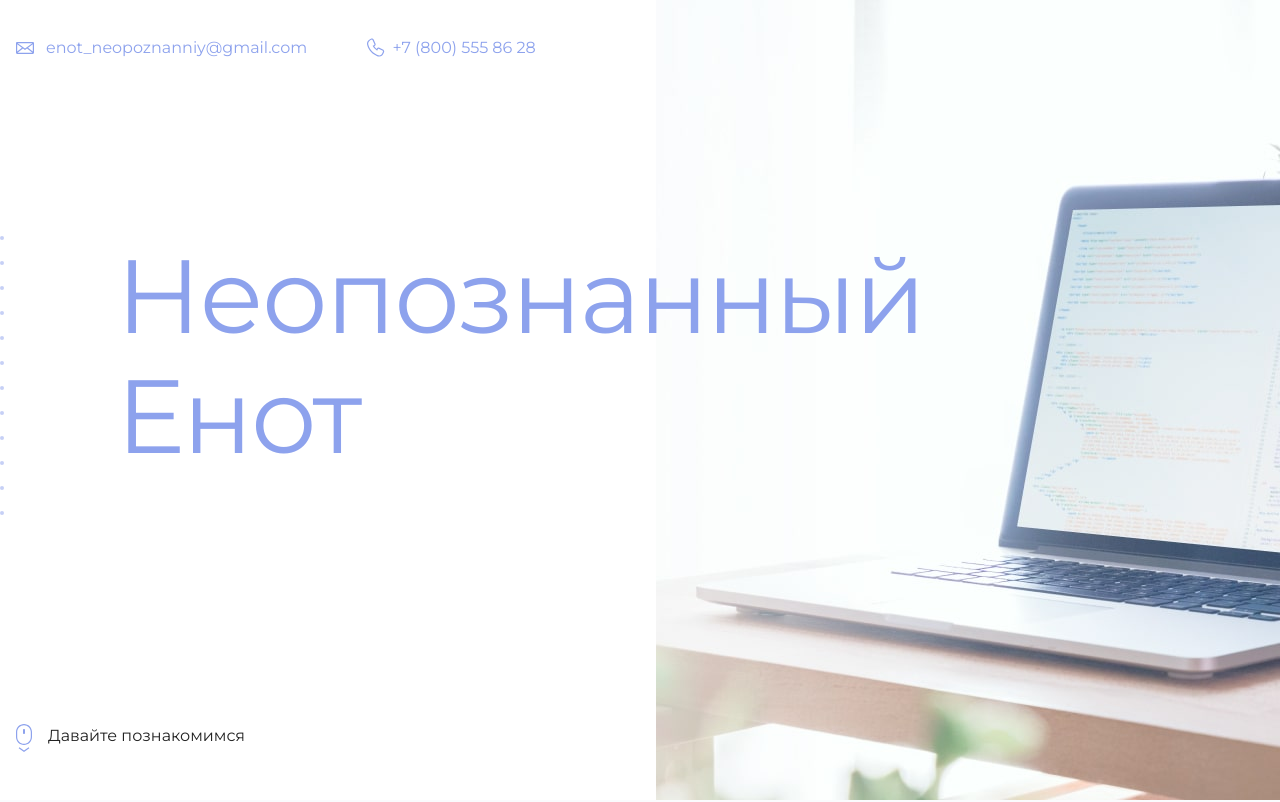
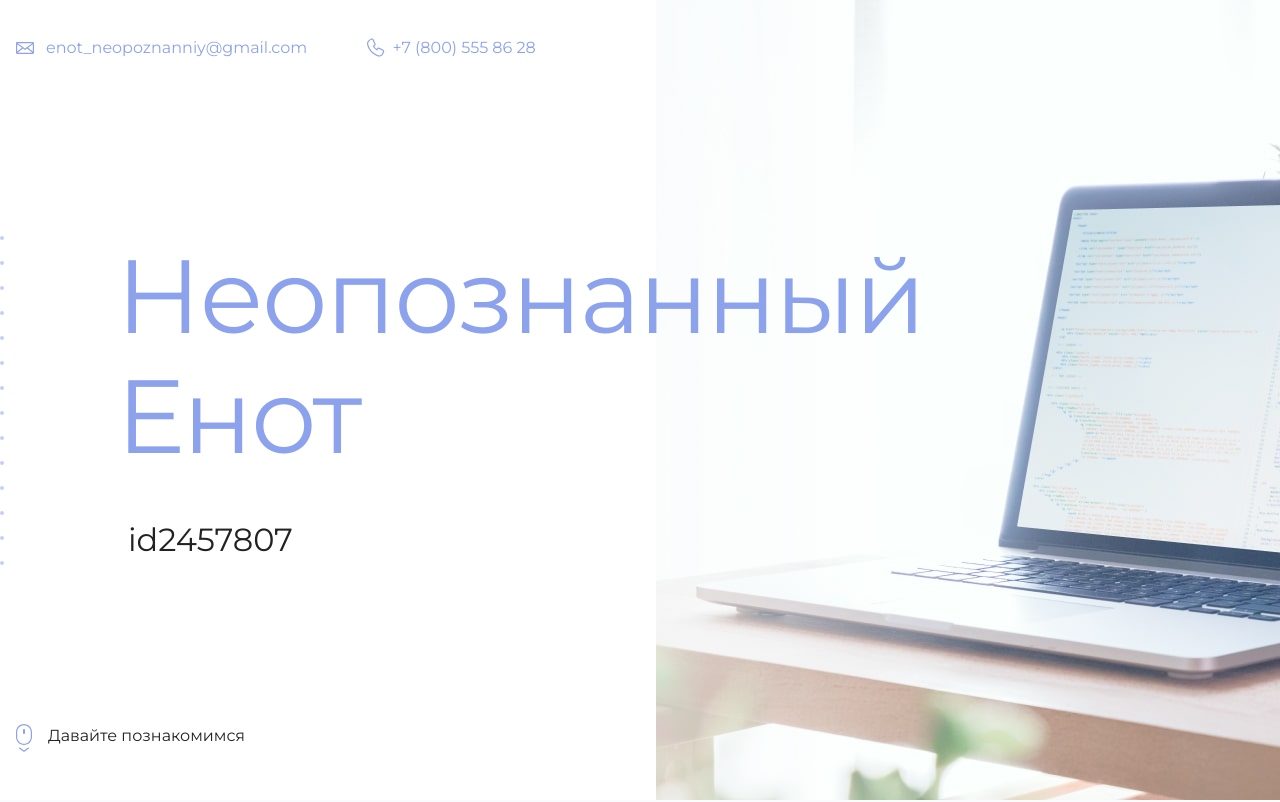
Before and after one commit to Antey48/mysite, a plain HTML site: page index.html in a window 1280 px wide. Shown: the top 802 px of the page. Drawn offline with Linux system fonts and the light colour scheme.

Commit message:
Update index.html

```diff
--- a/index.html
+++ b/index.html
@@ -19,7 +19,7 @@
       <section class="hero-image">
         <div class="container">
           <h1 class="heading">Неопознанный Енот</h1>
-          <p><!-- Тут ваш id на сайте Академии --></p>
+          <p>id2457807</p>
         </div>
       </section>
 
```
